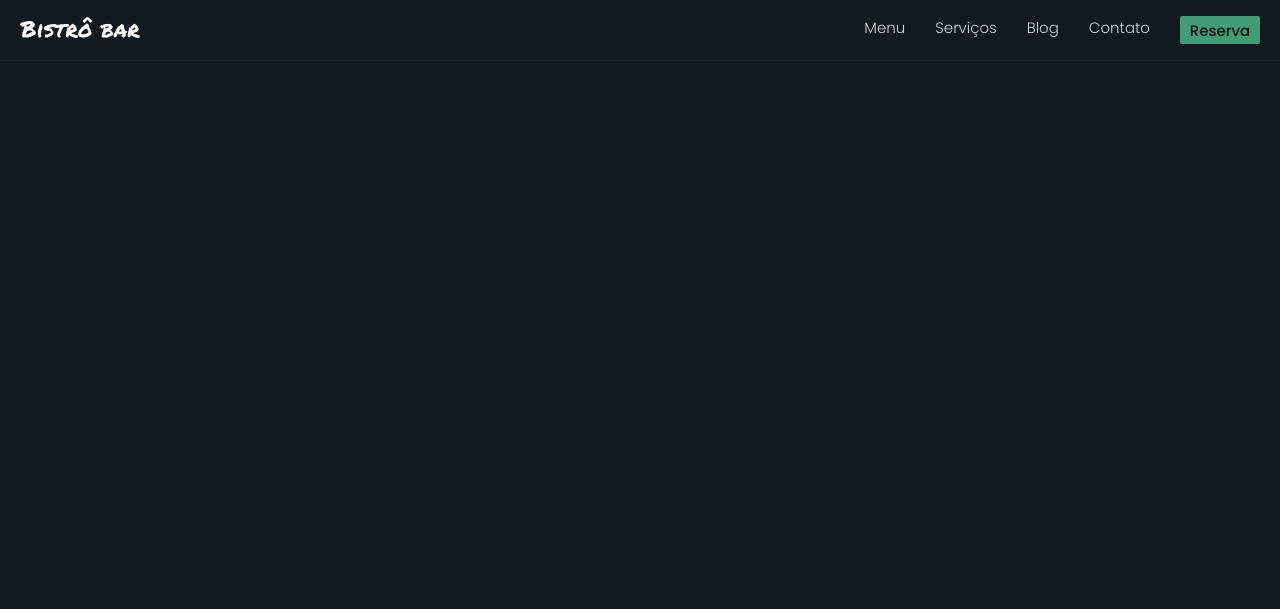
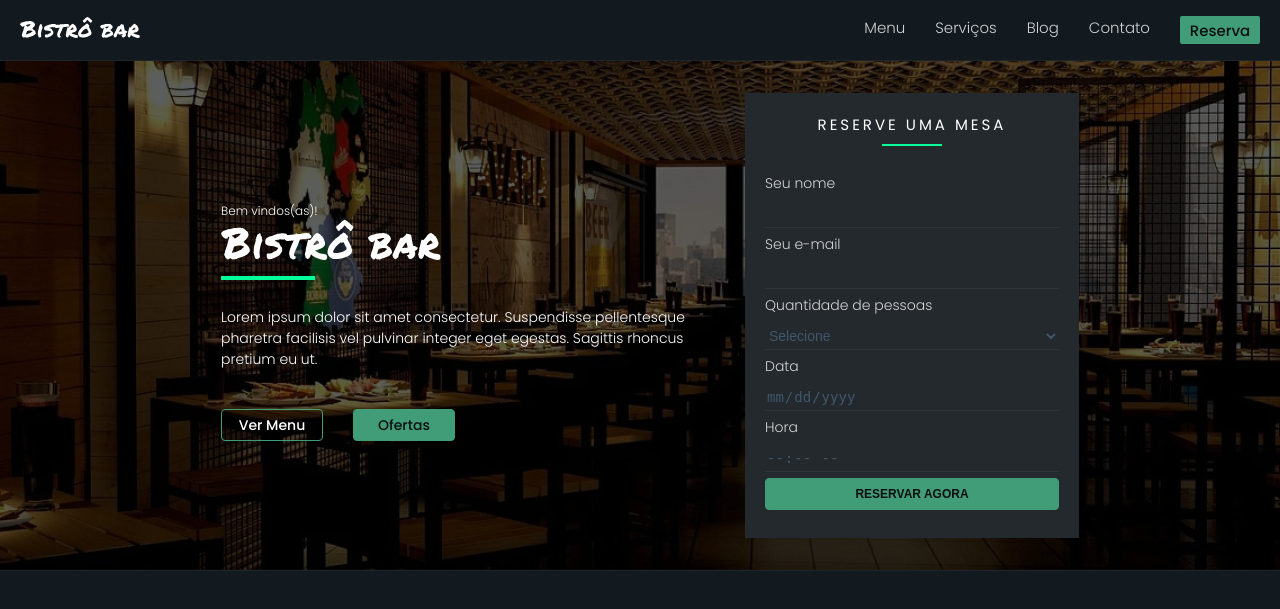
Before and after one commit to loopsdesenvolvedor/bistro-bar, a Node server app: page / in a window 1280 px wide. Shown: the top 609 px of the page. Run offline with Node 20, Linux system fonts and the light colour scheme.

Commit message:
add hero section

```diff
--- /dev/null
+++ b/public/css/hero.css
@@ -0,0 +1,228 @@
+#hero {
+  width: 100%;
+  height: auto;
+  border-bottom: 1px solid var(--color-border);
+
+  > div {
+    width: 100%;
+    height: 57rem;
+    padding: 0 2rem;
+    background: url("../img/bg-hero.jpg"), rgba(12, 14, 15, 0.7) no-repeat;
+    background-blend-mode: overlay;
+    background-position: center;
+    background-size: cover;
+    display: flex;
+    justify-content: center;
+    align-items: center;
+
+    > div {
+      width: 100%;
+      max-width: 54.4rem;
+      height: 100%;
+      padding: 0 2rem;
+      display: flex;
+      flex-direction: column;
+      justify-content: center;
+      align-items: center;
+
+      > h1 {
+        position: relative;
+        padding-bottom: 2rem;
+        display: flex;
+        flex-direction: column;
+        > img {
+          height: 4rem;
+        }
+
+        &::before {
+          position: absolute;
+          bottom: 0;
+          left: 0;
+          right: 0;
+          margin: 0 auto;
+          content: " ";
+          width: 9.4rem;
+          height: 0.4rem;
+          background-color: var(--color-green-100);
+        }
+
+        > span {
+          font-size: 1.2rem;
+          font-weight: 300;
+          color: var(--color-white);
+        }
+      }
+
+      > p {
+        font-size: 1.4rem;
+        font-weight: 300;
+        color: var(--color-white);
+        text-align: center;
+      }
+
+      > div {
+        margin-top: 2.5rem;
+        display: flex;
+        justify-content: center;
+        align-items: center;
+        gap: 3rem;
+
+        > a {
+          width: 10.2rem;
+          height: 3.2rem;
+          font-size: 1.4rem;
+          font-weight: 500;
+          color: var(--color-white);
+          text-decoration: none;
+          display: flex;
+          justify-content: center;
+          align-items: center;
+          border-radius: 4px;
+        }
+
+        .menu {
+          background-color: transparent;
+          border: 1px solid var(--color-green-80);
+          &:hover {
+            background-color: var(--color-green-100);
+            border: 1px solid var(--color-green-100);
+            color: var(--color-black);
+          }
+        }
+
+        .offers {
+          background-color: var(--color-green-80);
+          border: 1px solid var(--color-green-80);
+          color: var(--color-black);
+
+          &:hover {
+            background-color: var(--color-green-100);
+            border: 1px solid var(--color-green-100);
+          }
+        }
+      }
+    }
+
+    > form {
+      display: none;
+    }
+  }
+
+  @media (min-width: 768px) {
+    > div {
+      padding-top: 6rem;
+      height: 57rem;
+      display: flex;
+      align-items: center;
+      justify-content: center;
+      > div {
+        align-items: flex-start;
+
+        h1 {
+          &::before {
+            right: auto;
+          }
+        }
+
+        > p {
+          text-align: left;
+        }
+      }
+
+      > form {
+        width: 33.4rem;
+        height: 44.5rem;
+        padding: 2rem;
+        display: flex;
+        flex-direction: column;
+        align-items: center;
+        justify-content: center;
+        background-color: var(--color-black-50);
+
+        > h3 {
+          font-size: 1.5rem;
+          font-weight: 400;
+          text-transform: uppercase;
+          letter-spacing: 3px;
+          color: var(--color-white);
+          margin: 0;
+          position: relative;
+          padding-bottom: 1rem;
+
+          &::before {
+            position: absolute;
+            bottom: 0;
+            left: 0;
+            right: 0;
+            margin: 0 auto;
+            content: "";
+            width: 6rem;
+            height: 0.2rem;
+            background-color: var(--color-green-100);
+          }
+        }
+
+        > div {
+          margin-top: 2rem;
+          width: 100%;
+          height: 100%;
+          display: flex;
+          flex-direction: column;
+          justify-content: center;
+          align-items: flex-start;
+          gap: 0.6rem;
+
+          > label {
+            font-size: 1.4rem;
+            color: var(--color-white-80);
+          }
+
+          > input {
+            width: 100%;
+            height: 2.8rem;
+            background-color: transparent;
+            border: 0;
+            border-bottom: 1px solid var(--color-border);
+            color: var(--color-text);
+            font-size: 1.4rem;
+            outline: none;
+          }
+
+          input[type="date"]::-webkit-calendar-picker-indicator,
+          input[type="time"]::-webkit-calendar-picker-indicator {
+            opacity: 0;
+            display: none;
+          }
+
+          > select {
+            width: 100%;
+            height: 2.8rem;
+            background-color: transparent;
+            border: 0;
+            border-bottom: 1px solid var(--color-border);
+            color: var(--color-text);
+            font-size: 1.4rem;
+            outline: none;
+          }
+
+          > button {
+            width: 100%;
+            height: 3.2rem;
+            background-color: var(--color-green-80);
+            border: 1px solid var(--color-green-80);
+            color: var(--color-black);
+            font-size: 1.2rem;
+            font-weight: 800;
+            text-transform: uppercase;
+            border-radius: 0.4rem;
+            cursor: pointer;
+            &:hover {
+              background-color: var(--color-green-100);
+              border: 1px solid var(--color-green-100);
+            }
+          }
+        }
+      }
+    }
+  }
+}
--- a/public/css/navbar.css
+++ b/public/css/navbar.css
@@ -26,7 +26,7 @@
       height: 100vh;
       background-color: rgba(18, 25, 31, 0.8);
       backdrop-filter: blur(2px);
-      transition: 0.3s all ease-in;
+
 
       > div {
         position: absolute;
@@ -114,7 +114,6 @@
         width: 100%;
         height: 6rem;
         background-color: var(--color-black-80);
-        transition: 0.3s all ease-in;
         display: flex;
         justify-content: flex-end;
 
--- a/public/css/style.css
+++ b/public/css/style.css
@@ -2,3 +2,4 @@
 @import url("./variables.css");
 @import url("./global.css");
 @import url("./navbar.css");
+@import url("./hero.css");
--- a/views/index.ejs
+++ b/views/index.ejs
@@ -2,4 +2,6 @@
 <!--  -->
 <%- include('partials/navbar') %>
 <!--  -->
+<%- include('partials/hero') %>
+<!--  -->
 <%- include('partials/footer') %>
--- /dev/null
+++ b/views/partials/hero.ejs
@@ -0,0 +1,43 @@
+<main id="hero">
+  <div>
+    <div>
+      <h1>
+        <span>Bem vindos(as)!</span
+        ><img src="/img/bistrobar.svg" alt="Bistrô Bar" />
+      </h1>
+      <p>
+        Lorem ipsum dolor sit amet consectetur. Suspendisse pellentesque
+        pharetra facilisis vel pulvinar integer eget egestas. Sagittis rhoncus
+        pretium eu ut.
+      </p>
+      <div>
+        <a class="menu" href="#">Ver Menu</a>
+        <a class="offers" href="#">Ofertas</a>
+      </div>
+    </div>
+    <form class="form" action="">
+      <h3>Reserve uma mesa</h3>
+      <div>
+
+          <label for="name">Seu nome</label>
+          <input type="text" name="name" id="name" />
+          <label for="email">Seu e-mail</label>
+          <input type="email" name="email" id="email" />
+          <label for="people">Quantidade de pessoas</label>
+          <select name="people" id="people">
+              <option value="select">Selecione</option>
+              <option value="2">1</option>
+              <option value="2">2</option>
+              <option value="3">3</option>
+              <option value="4">4</option>
+              <option value="5">+5</option>
+            </select>
+      <label for="date">Data</label>
+      <input type="date" id="date" name="date" />
+      <label for="time">Hora</label>
+      <input type="time" id="time" name="time" />
+      <button>Reservar agora</button>
+    </div>
+    </form>
+  </div>
+</main>
```
Also changed, not shown: public/img/bg-hero.jpg (added).
